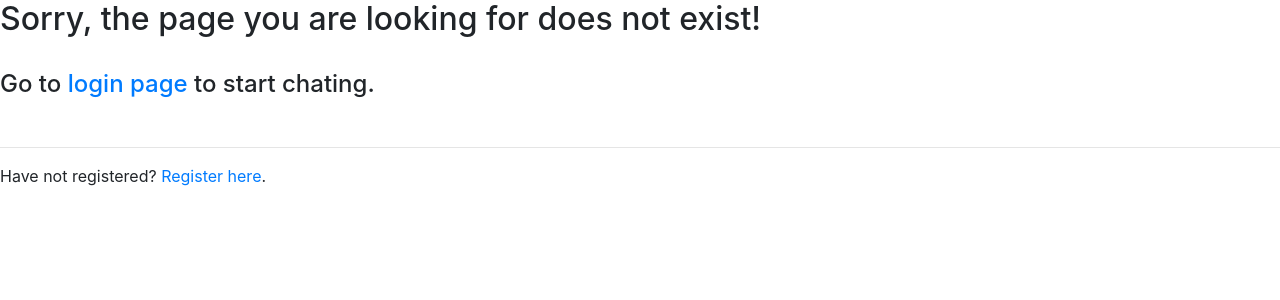
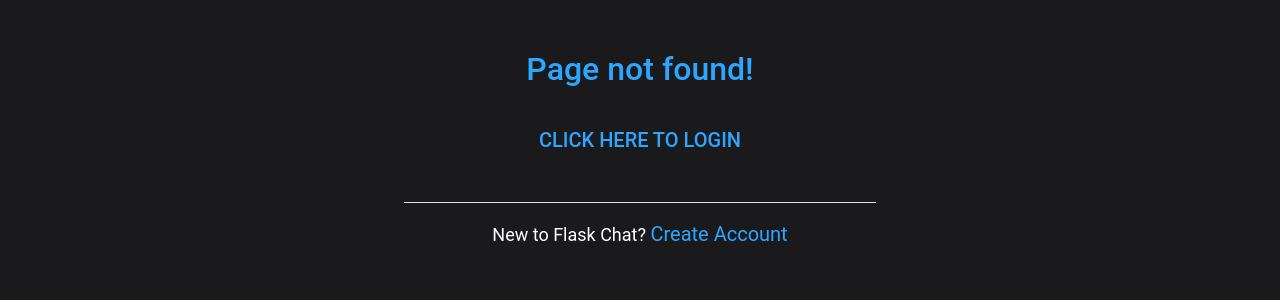
Before and after one commit to yuanbit/chat_app, a Flask app: template templates/404.html in a window 1280 px wide. Shown: the top 300 px of the page. Run offline with Flask 2, Linux system fonts and the light colour scheme; the template is opened without the code that fills it, so the values that code supplies are empty; some libraries are stand-ins or nearby versions.

Commit message:
cleaned code

```diff
--- a/application.py
+++ b/app.py
@@ -1,3 +1,5 @@
+# Main application
+
 import time
 from flask import Flask, render_template, redirect, url_for, flash, request, session, Response
 from flask_login import LoginManager, login_user, current_user, login_required, logout_user
@@ -5,9 +7,9 @@
 from aylienapiclient import textapi
 
 from wtform_fields import *
-from models import *
+from db import *
 
-# Aylien client
+# Aylien for sentiment analysis
 client = textapi.Client("44c6b5b6", "f88daf87ca37572a813da7425a46685b")
 
 # Configure app
@@ -17,6 +19,7 @@
 # Configure database
 app.config['SQLALCHEMY_DATABASE_URI'] = 'postgres://uglcakesytydkw:a531b221acaeaf035634fb709b4bbe8d84995411718c1101104d7866fdfcdc70@ec2-174-129-33-201.compute-1.amazonaws.com:5432/d1jr4qvs8g9vgl'
 
+# Initialize database
 db = SQLAlchemy(app)
 
 # Initialize Flask-SocketIO
@@ -27,6 +30,7 @@
 
 # Configure flask login
 login = LoginManager(app)
+
 # Initialize app
 login.init_app(app)
 
@@ -36,18 +40,17 @@
     # Get id using SQLAlchemy
     return User.query.get(int(id))
 
-# Route for homepage/registration page
+# Route for home/registration page
 @app.route("/", methods=['GET', 'POST'])
 def index():
-    """ Renders the fields """
+    """ Renders the flask WTForms fields for user registration """
 
+    # Initialize registration form
     reg_form = RegistrationForm()
 
     # Update DB if validation success
-    # Check if POST method was used and
-    # if all validation was cleared
     if reg_form.validate_on_submit():
-        # Obtain data from fields using flask wtform
+        # Obtain data from fields using flask wtforms
         first_name = reg_form.first_name.data
         last_name = reg_form.last_name.data
         username = reg_form.username.data
@@ -57,52 +60,48 @@
         # Hash plain text password
         hashed_pswd = pbkdf2_sha256.hash(password)
 
-        # Add user to database
+        # User data
         user = User(first_name=first_name, last_name=last_name, username=username, email=email, password=hashed_pswd)
 
+        # Add and commit user to database
         db.session.add(user)
         db.session.commit()
 
-        # Flash sends the message only once
-        # Flash notification to user using bootstrap class
-        flash('Registered succesfully. Please login.', 'success')
-
+        flash('Account created successfully. Please login.', 'success')
         # Redirect user to login page if successful registration
         return redirect(url_for('login'))
 
-    # Display html
+    # Display registration page if not successful
     return render_template("index.html", form=reg_form)
 
 # Route for login page
 @app.route("/login", methods=['GET', 'POST'])
 def login():
 
+    # Initialize login form
     login_form = LoginForm()
 
-    # Allow login if validation success (no error)
+    # Allow login if validation success
     if login_form.validate_on_submit():
 
-        # Get user object (email submitted in login form) from DB
+        # Get email submitted in login form from DB
         user_object = User.query.filter_by(email=login_form.email.data).first()
         # Load user to login
         login_user(user_object)
         # Redirect user to chat route
         return redirect(url_for('chat'))
-
+    # Stay on login page if not successful
     return render_template("login.html", form=login_form)
 
-
-
+# Route for chat page
 @app.route("/chat", methods=['GET', 'POST'])
 def chat():
-
-    # User access protected chat page w/o logging in
+    # If user is not logged in
     if not current_user.is_authenticated:
-        # Error message to match bootstrap class
         flash('Please login.', 'danger')
         # Redirect to login page
         return redirect(url_for('login'))
-
+    # Display chat page
     return render_template('chat.html', username=current_user.username)
 
 # Route for logout
@@ -110,29 +109,31 @@
 @login_required
 def logout():
 
+    # Log user out
     logout_user()
-    flash('You have logged out succesfully', 'success')
+    flash('You have logged out successfully.', 'success')
     # Redirect to login page
     return redirect(url_for('login'))
 
+# Route for non-existent pages
 @app.errorhandler(404)
-def page_not_found(e):
-    # note that we set the 404 status explicitly
+def page_not_found():
+    # Set 404 status and display error page
     return render_template('404.html'), 404
 
-# Create event handler/bucket
+# Tell SocketIO what actions to take when clients send message to an event bucket
 @socketio.on('message')
 def message(data):
-    """ Tell SocketIO what actions to take when clients send message to an event bucket """
-
-    print(f"\n\n{data}\n\n")
+    """ Event handler for incoming messages """
 
     msg = data["msg"]
     username = data["username"]
     room = data["room"]
 
+    # Detect sentiment of the incoming message
     sentiment = client.Sentiment({'text': msg})
 
+    # Map sentiments
     if sentiment['polarity'] == "positive":
         msg += " :)"
     elif sentiment['polarity'] == "negative":
@@ -142,14 +143,18 @@
 
     global time_stamp
 
+    # Broadcast incoming message
     send({"username": username, "msg": msg, "time_stamp": time_stamp}, room=room)
 
+# Create event handler when a user joins the chatroom
 @socketio.on('join')
-def on_join(data):
-    """User joins a room"""
+def handle_join_event(data):
+    """ Event handler when a user joins the chatroom """
 
     username = data["username"]
     room = data["room"]
+
+    # Join the chatroom
     join_room(room)
 
     time_stamp = time.strftime('%I:%M:%S %p', time.localtime())
@@ -159,15 +164,18 @@
 
 
 @socketio.on('leave')
-def on_leave(data):
-    """User leaves a room"""
+def handle_leave_event(data):
+    """ Event handler when a user leaves the chatroom """
 
     username = data['username']
     room = data['room']
+
+    # Leave the chatroom
     leave_room(room)
 
     time_stamp = time.strftime('%I:%M:%S %p', time.localtime())
 
+    # Broadcast that a user has left
     send({"msg": username + " left at " + time_stamp}, room=room)
 
 if __name__ == "__main__":
--- a/models.py
+++ b/db.py
@@ -1,3 +1,5 @@
+# Database Model
+
 from flask_sqlalchemy import SQLAlchemy
 from flask_login import UserMixin
 
@@ -10,10 +12,11 @@
     """
 
     __tablename__ = "users"
+
     id = db.Column(db.Integer, primary_key=True)
     first_name = db.Column(db.String(100))
     last_name = db.Column(db.String(100))
-    # Max len = 25, no duplicate usernames, not empty
+    # Max len = 25, no duplicate usernames, field not empty
     username = db.Column(db.String(25), unique=True, nullable=False)
     email = db.Column(db.String(100), unique=True, nullable=False)
     password = db.Column(db.String(), nullable=False)
--- a/static/styles/style.css
+++ b/static/styles/style.css
@@ -6,12 +6,7 @@
   text-align: center;
 }
 
-.success {
-  color: white;
-  font-size: 20px;
-}
-
-h2, h3, h4 {
+h2, h4 {
   color: #2DA6FF;
   border-bottom: 10px;
 }
@@ -21,23 +16,12 @@
   color: #B4B4B4;
 }
 
-.login {
-  padding-top: 20%;
-}
-
 p {
   color: white;
   font-size: 18px;
 }
 
-.reg_label h5 {
-  text-align: left;
-
-  color: #B4B4B4;
-}
-
 a{
-
   font-size: 20px;
   color: #2DA6FF;
 }
@@ -49,7 +33,20 @@
 
 hr {
   background-color: white;
+}
 
+.success, .danger {
+  color: white;
+  font-size: 20px;
+}
+
+.login {
+  padding-top: 20%;
+}
+
+.reg_label h5 {
+  text-align: left;
+  color: #B4B4B4;
 }
 
 #main-section {
@@ -57,17 +54,11 @@
   width: 100%;
 }
 
-
 #form {
   margin-left: 30%;
   margin-right: 30%;
   width: 40%;
 }
-
-h2 {
-    color: #5b9cfc;
-}
-
 
 .btn, .btn:hover, .btn-success:hover, .btn-success:active, .btn-success:focus {
   color: #fff !important;
@@ -86,9 +77,7 @@
   box-shadow: none !important;
 }
 
-
 .formError li{
-
   padding-top: 10px;
   color: red;
   text-align: left;
--- a/templates/404.html
+++ b/templates/404.html
@@ -1,14 +1,14 @@
-{% from 'form_helper.html' import displayField %}
-{% extends "prelogin-layout.html" %}
+{% from 'macros.html' import displayField %}
+{% extends "main_layout.html" %}
 
 {% block title %}Page Not Found {% endblock %}
 
 {% block content %}
-    <h2>Sorry, the page you are looking for does not exist!</h2>
+    <h2>Page not found!</h2>
     <br/>
-    <h4>Go to <a href={{url_for('login')}}>login page</a> to start chating.</h3>
+    <h3><a href={{url_for('login')}}>Click Here to Login</a></h3>
     <br/>
     <hr>
 
-    <p>Have not registered? <a href={{url_for('index')}}>Register here</a>.</p>
+    <p>New to Flask Chat? <a href={{url_for('index')}}>Create Account</a></p>
 {% endblock %}
--- a/templates/index.html
+++ b/templates/index.html
@@ -1,10 +1,8 @@
 <!--Registration Page-->
 <!-- Import macros -->
-{% from 'form_helper.html' import displayField %}
-
+{% from 'macros.html' import displayField %}
 <!--Extend layout-->
-{% extends "prelogin-layout.html" %}
-
+{% extends "main_layout.html" %}
 <!--Content unique to this page-->
 {% block title %}Registration {% endblock %}
 
--- a/templates/login.html
+++ b/templates/login.html
@@ -1,5 +1,6 @@
-{% from 'form_helper.html' import displayField %}
-{% extends 'prelogin-layout.html' %}
+<!-- Login Page -->
+{% from 'macros.html' import displayField %}
+{% extends 'main_layout.html' %}
 
 {% block title %}Login {% endblock %}
 
@@ -13,6 +14,7 @@
   <!--Go to route for login-->
   <form action="{{ url_for('login')}}" method="POST">
 
+    <!-- Display input fields -->
     {{ displayField(form.email, 'Email', autocomplete='off',
       autofocus=true, placeholder="Email")}}
 
--- a/templates/form_helper.html
+++ b/templates/macros.html
@@ -1,3 +1,4 @@
+<!-- Helper form -->
 {# Render form fields #}
 {% macro displayField(fieldName, placeholderValue) %}
 
--- a/templates/prelogin-layout.html
+++ b/templates/main_layout.html
@@ -1,30 +1,18 @@
+<!-- Set up general layout for the forms -->
 <!DOCTYPE html>
 <html lang="en" dir="ltr">
   <head>
     <meta charset="utf-8">
-    <!--Unique title-->
     <title>Flask Chat - {% block title %}{% endblock %}</title>
 
-    <!-- Bootstrap -->
     <link rel="stylesheet" href="https://stackpath.bootstrapcdn.com/bootstrap/4.1.3/css/bootstrap.min.css" integrity="sha384-MCw98/SFnGE8fJT3GXwEOngsV7Zt27NXFoaoApmYm81iuXoPkFOJwJ8ERdknLPMO" crossorigin="anonymous">
 
-    <!-- Custom css for prelogin pages -->
-    <link rel="stylesheet" type="text/css" href="{{ url_for('static', filename='styles/main_style.css') }}">
+    <link rel="stylesheet" type="text/css" href="{{ url_for('static', filename='styles/style.css') }}">
   </head>
 
   <body>
-    <!-- Main section start -->
+    <!-- Main section -->
     <div class="main-section">
-
-        <!-- Demo image start -->
-        <!-- <div id="image-section">
-            <picture>
-                <img class="card" src="{{ url_for('static', filename='images/demo.gif') }}" border="5px">
-            </picture>
-        </div> -->
-        <!-- Demo image end -->
-
-        <!-- Righthand side start -->
         <div id="form">
         <!--Flash messages-->
         <!--Populates the variable messages with a list of tuple of all messages that are flashed -->
@@ -32,18 +20,15 @@
         <!--Access category name -->
         {% with messages = get_flashed_messages(with_categories=true) %}
           {% if messages %}
-
-            <!--Display category and message text-->
-            Category: {{ messages[0][0] }}
-            {{ messages[0][1] }}
-
+            <!--Display message text-->
+            <div class="{{ messages[0][0] }}">{{ messages[0][1] }}</div>
           {% endif %}
         {% endwith %}
         <!--Display content for individual pages-->
         {% block content %}
 
         {% endblock %}
-      </div> <!-- Righthand side end -->
+      </div>
     </div> <!-- Main section end -->
   </body>
 </html>
```
Also changed, not shown: static/scripts/socketio.js (+14 -15 lines), static/styles/chat_style.css (+3 -6 lines), templates/chat.html (+17 -32 lines), wtform_fields.py (+20 -18 lines). Lines whose indentation alone changed are shown as unchanged.
